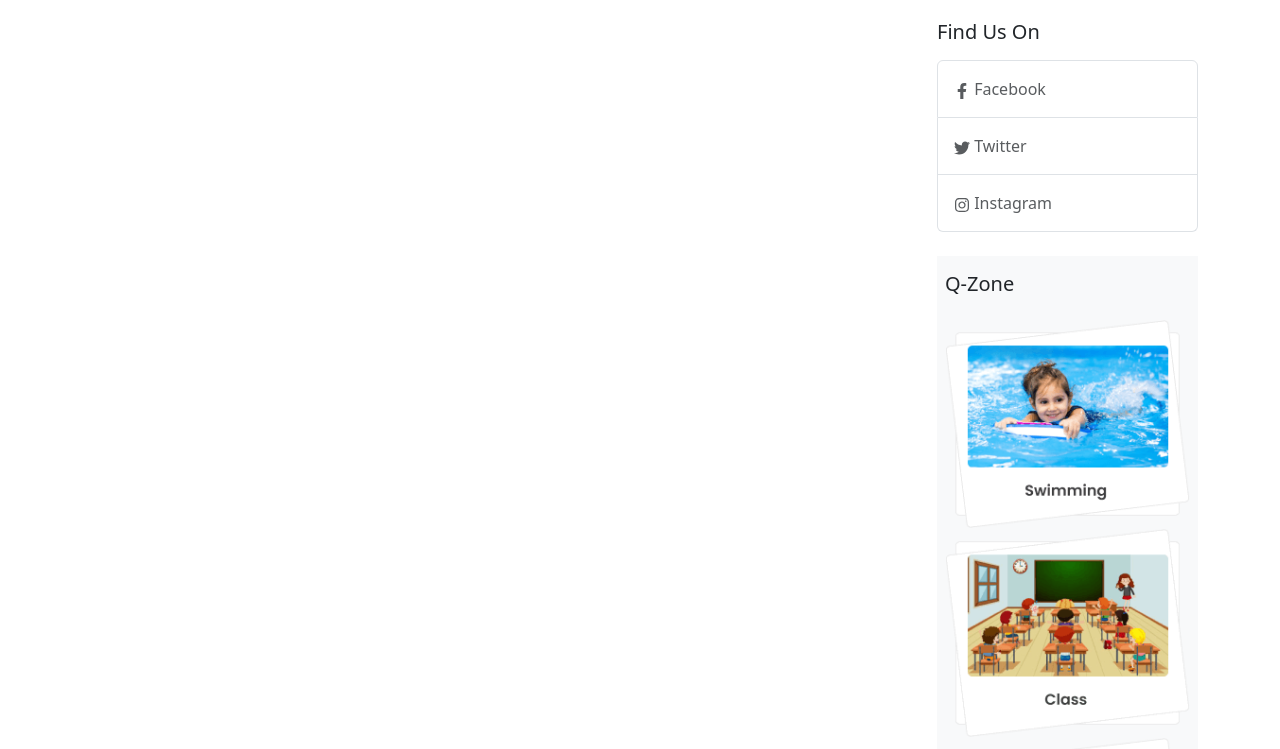
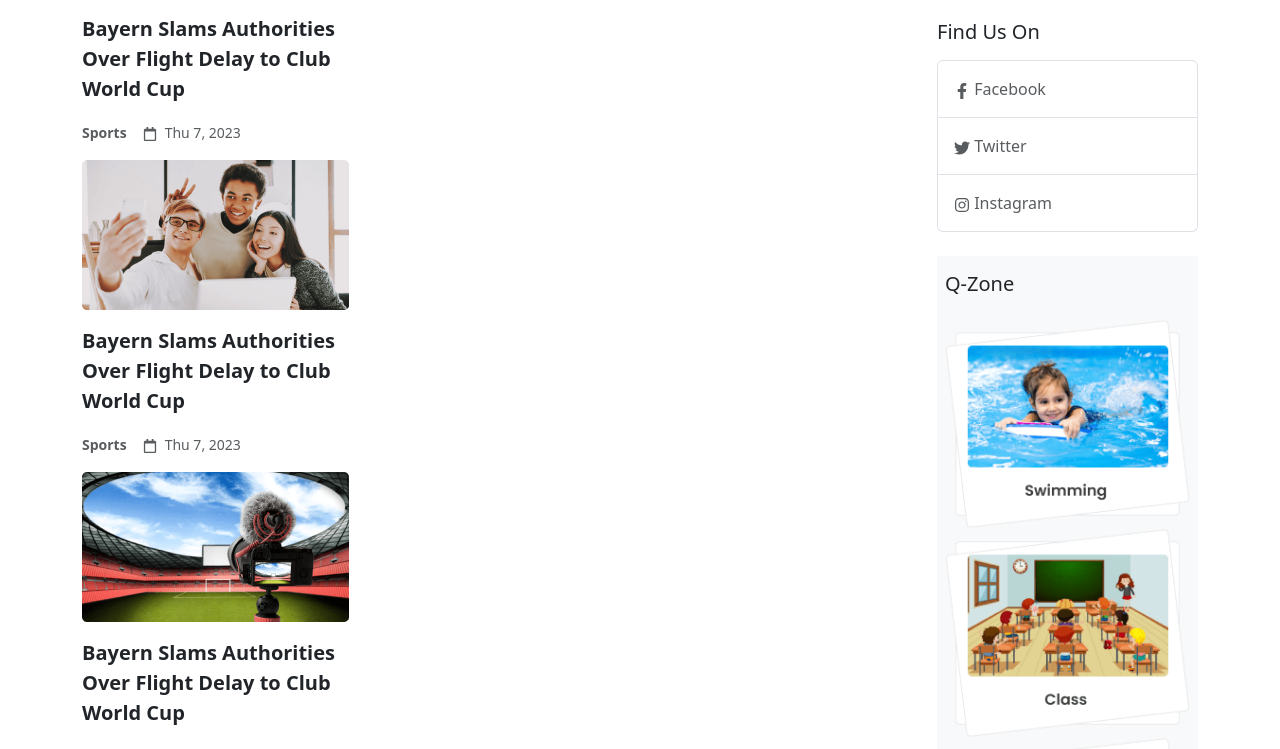
Before and after one commit to ajmainnishu/dragon-news-resources-client-phero, a React (Vite) app: page / in a window 1280 px wide. Shown: the part 560-1309 px from the top of the page. Built offline with nearby package versions, Linux system fonts and the light colour scheme.

Commit message:
feat: SportsNews component added

```diff
--- /dev/null
+++ b/src/Components/LeftSide/LeftSide.jsx
@@ -0,0 +1,12 @@
+import SportsNews from "../SportsNews/SportsNews";
+
+
+const LeftSide = () => {
+    return (
+        <div>
+            <SportsNews></SportsNews>
+        </div>
+    );
+};
+
+export default LeftSide;
--- /dev/null
+++ b/src/Components/SportsNews/SportsNews.jsx
@@ -0,0 +1,39 @@
+import sportsNewsPhoto1 from '../../assets/images/editor-insights/editorInsights-1.png';
+import sportsNewsPhoto2 from '../../assets/images/editor-insights/editorInsights-2.png';
+import sportsNewsPhoto3 from '../../assets/images/editor-insights/editorInsights-3.png';
+import Image from 'react-bootstrap/Image';
+import moment from 'moment';
+import { FaRegCalendar } from 'react-icons/fa';
+
+const SportsNews = () => {
+    return (
+        <div>
+            <div>
+                <Image src={sportsNewsPhoto1}  />
+                <p className='fw-semibold fs-5 my-3'>Bayern Slams Authorities Over Flight Delay to Club World Cup </p>
+                <div className='mb-3'>
+                    <span className='fw-semibold pe-3 text-muted'><small>Sports</small></span>
+                    <span className='text-muted'><small><FaRegCalendar className='me-2' />{moment().format("ddd D, YYYY")}</small></span>
+                </div>
+            </div>
+            <div className='mb-3'>
+                <Image src={sportsNewsPhoto2}  />
+                <p className='fw-semibold fs-5 my-3'>Bayern Slams Authorities Over Flight Delay to Club World Cup </p>
+                <div>
+                    <span className='fw-semibold pe-3 text-muted'><small>Sports</small></span>
+                    <span className='text-muted'><small><FaRegCalendar className='me-2' />{moment().format("ddd D, YYYY")}</small></span>
+                </div>
+            </div>
+            <div className='mb-3'>
+                <Image src={sportsNewsPhoto3}  />
+                <p className='fw-semibold fs-5 my-3'>Bayern Slams Authorities Over Flight Delay to Club World Cup </p>
+                <div>
+                    <span className='fw-semibold pe-3 text-muted'><small>Sports</small></span>
+                    <span className='text-muted'><small><FaRegCalendar className='me-2' />{moment().format("ddd D, YYYY")}</small></span>
+                </div>
+            </div>
+        </div>
+    );
+};
+
+export default SportsNews;
--- a/src/layout/Home.jsx
+++ b/src/layout/Home.jsx
@@ -3,6 +3,7 @@ import Container from 'react-bootstrap/Container';
 import Row from 'react-bootstrap/Row';
 import Col from 'react-bootstrap/Col';
 import RightSide from "../Components/RightSide/RightSide";
+import LeftSide from "../Components/LeftSide/LeftSide";
 
 const Home = () => {
     return (
@@ -10,7 +11,7 @@ const Home = () => {
             <Header></Header>
             <Container>
                 <Row>
-                    <Col xs={3}></Col>
+                    <Col xs={3}><LeftSide></LeftSide></Col>
                     <Col xs={6}></Col>
                     <Col xs={3}><RightSide></RightSide></Col>
                 </Row>
```
